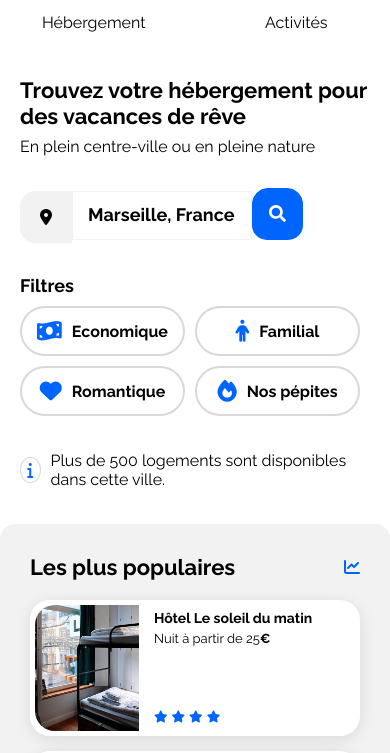
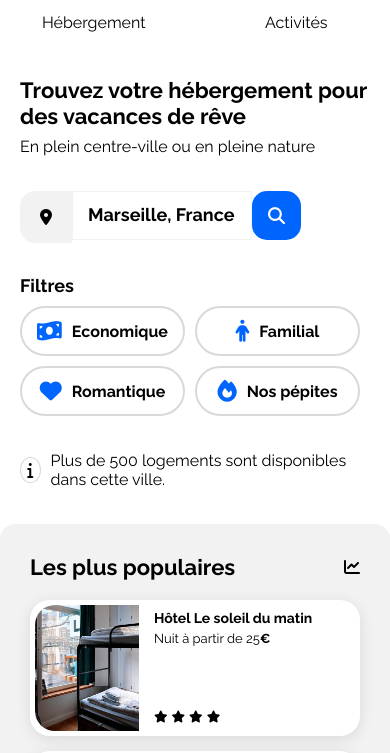
Before and after one commit to karimLamari/openClassRoomsProject, a plain HTML site: page index.html in a window 390 px wide. Shown: the part 81-834 px from the top of the page. Drawn offline with Linux system fonts and the light colour scheme.

Commit message:
changement du SVG search par une importation fontawesome

```diff
--- a/css/style.css
+++ b/css/style.css
@@ -149,6 +149,7 @@ header {
 }
 .recherche .search-icon {
     display: none;
+    font-size: 17px;
 }
 
 
@@ -187,14 +188,14 @@ header {
     gap: 10px;
     font-size: 16px;
 }
-.fa-solid {
-    color: var(--main-color);
-}
+
 .fa-location-dot{
     color:black;
 }
 .fa-fire,.fa-heart,.fa-person,.fa-money-bill-wave{
     font-size: 22px;
+    color: var(--main-color);
+
 }
 .infos-supplementaires-icon{
     border:1px solid #D9D9D9;
@@ -524,6 +525,7 @@ footer section {
 
     .recherche .search-icon{
         display: block;
+        padding: 15px 16px;
     }
     .recherche .search-text{
         display: none;
--- a/index.html
+++ b/index.html
@@ -45,12 +45,7 @@
                         <button>
                             <span class="search-text">Rechercher</span>
                             <span class="search-icon">
-                                <svg width="51" height="51" viewBox="0 0 51 51" fill="none" xmlns="http://www.w3.org/2000/svg">
-                                    <rect x="0.5" y="0.5" width="50" height="50" rx="15.5" fill="#0065FC"/>
-                                    <rect x="0.5" y="0.5" width="50" height="50" rx="15.5" stroke="#0065FC"/>
-                                    <path d="M33.7688 31.6976L30.4582 28.3876C30.3088 28.2382 30.1062 28.1552 29.8937 28.1552H29.3525C30.2689 26.9832 30.8135 25.5091 30.8135 23.9056C30.8135 20.0909 27.7221 17 23.9068 17C20.0914 17 17 20.0909 17 23.9056C17 27.7202 20.0914 30.8112 23.9068 30.8112C25.5106 30.8112 26.9849 30.2667 28.1571 29.3504V29.8915C28.1571 30.104 28.2401 30.3065 28.3895 30.4559L31.7001 33.7659C32.0122 34.078 32.517 34.078 32.8258 33.7659L33.7655 32.8264C34.0776 32.5143 34.0776 32.0097 33.7688 31.6976ZM23.9068 28.1552C21.5591 28.1552 19.6564 26.2561 19.6564 23.9056C19.6564 21.5583 21.5558 19.656 23.9068 19.656C26.2544 19.656 28.1571 21.555 28.1571 23.9056C28.1571 26.2528 26.2577 28.1552 23.9068 28.1552Z" fill="white"/>
-                                    </svg>
-
+                                <i class="fa-solid fa-magnifying-glass"></i>
                             </span>
                         </button>
                     </form>
```
